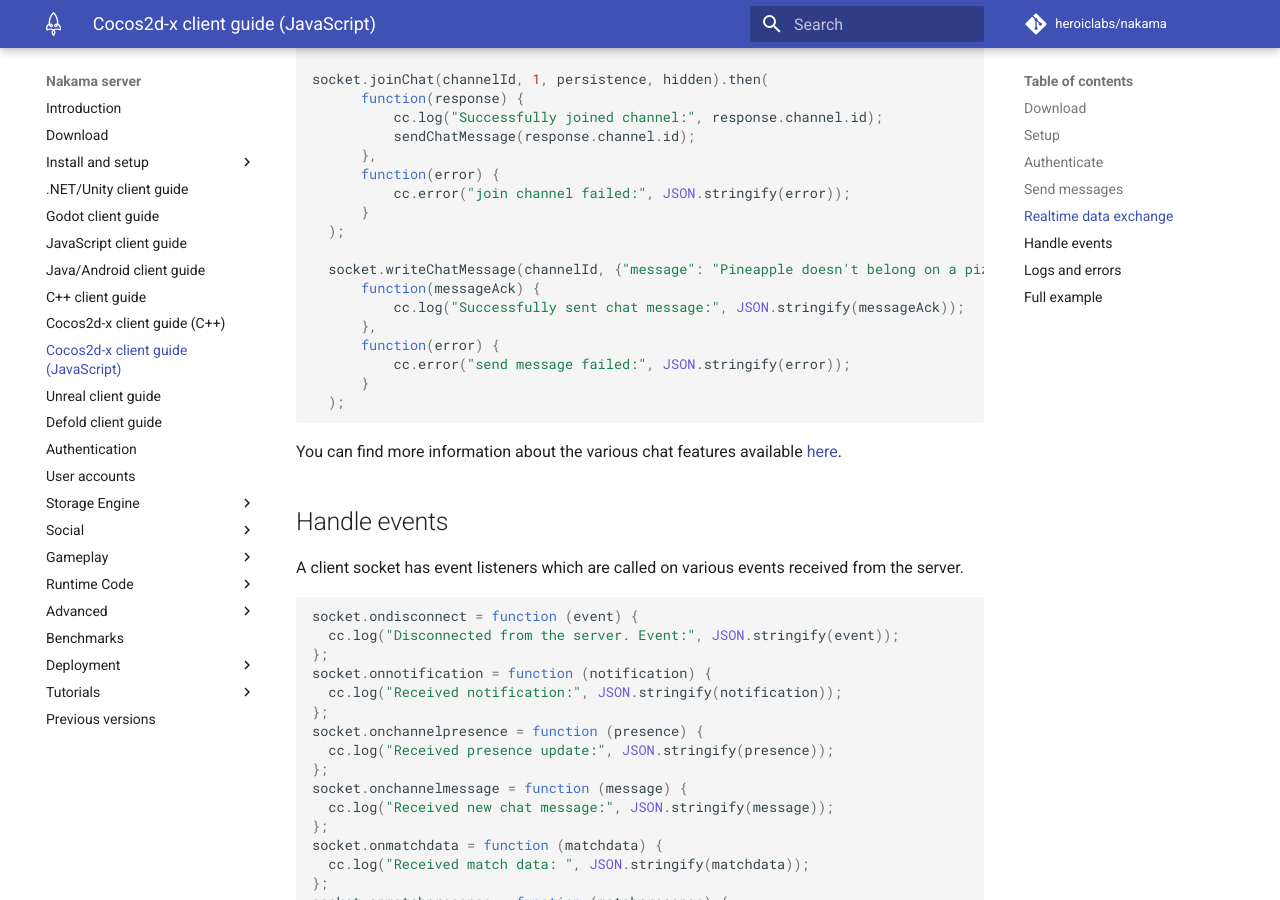
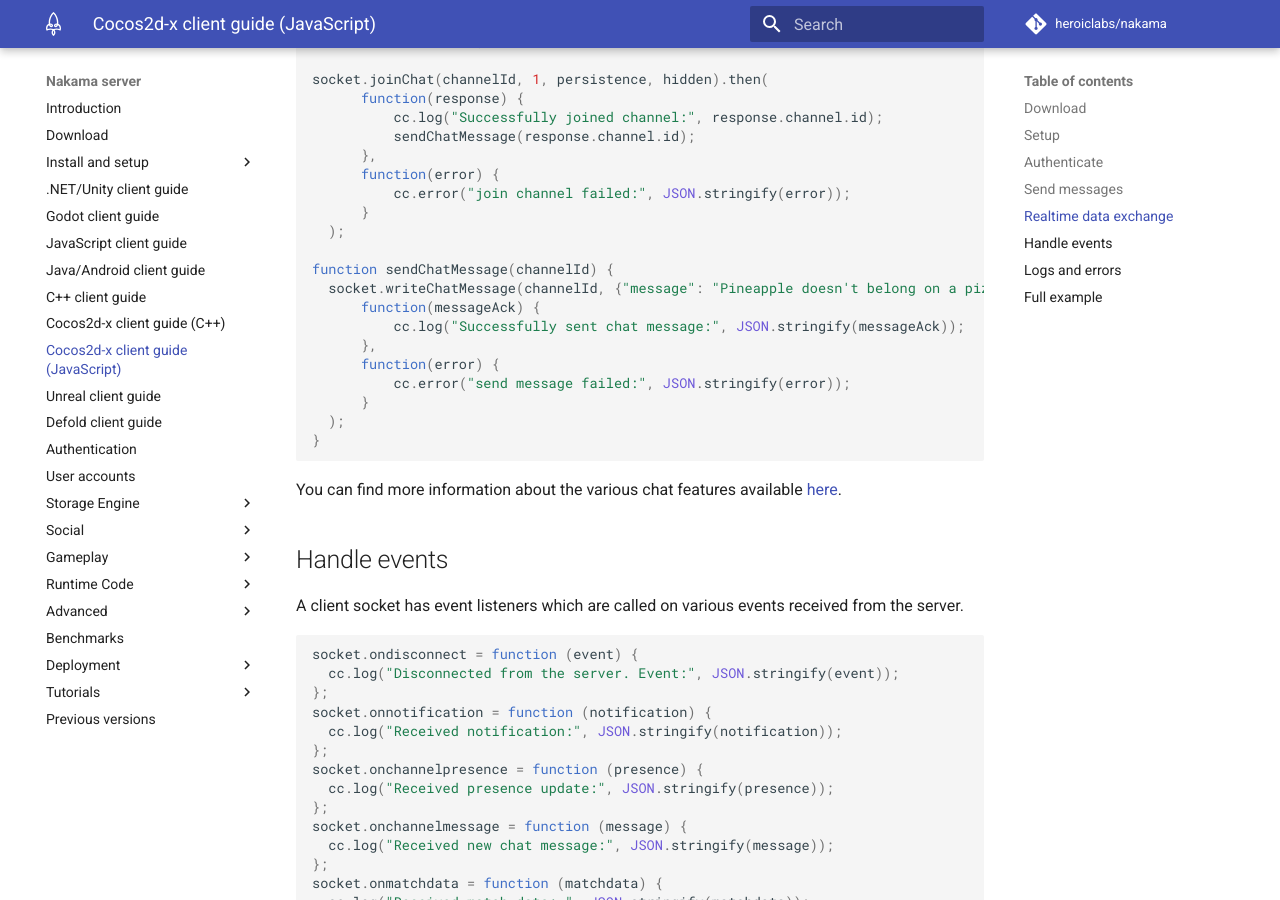
Before and after one commit to heroiclabs/nakama-docs, an MkDocs documentation site: the page built from docs/cocos2d-x-js-client-guide.md, in a window 1280 px wide and 900 px high, scrolled down 3362 px. Built offline with MkDocs 1.6.1 and Material for MkDocs 9.7.7, drawn with Linux system fonts in a browser that asks for light colours; comment, search, counter and statistics services are not loaded.

Commit message:
restore sendChatMessage function

````diff
--- a/docs/cocos2d-x-js-client-guide.md
+++ b/docs/cocos2d-x-js-client-guide.md
@@ -151,6 +151,7 @@
       }
   );
 
+function sendChatMessage(channelId) {
   socket.writeChatMessage(channelId, {"message": "Pineapple doesn't belong on a pizza!"}).then(
       function(messageAck) {
           cc.log("Successfully sent chat message:", JSON.stringify(messageAck));
@@ -159,6 +160,7 @@
           cc.error("send message failed:", JSON.stringify(error));
       }
   );
+}
 ```
 
 You can find more information about the various chat features available [here](social-in-app-notifications.md).
````
